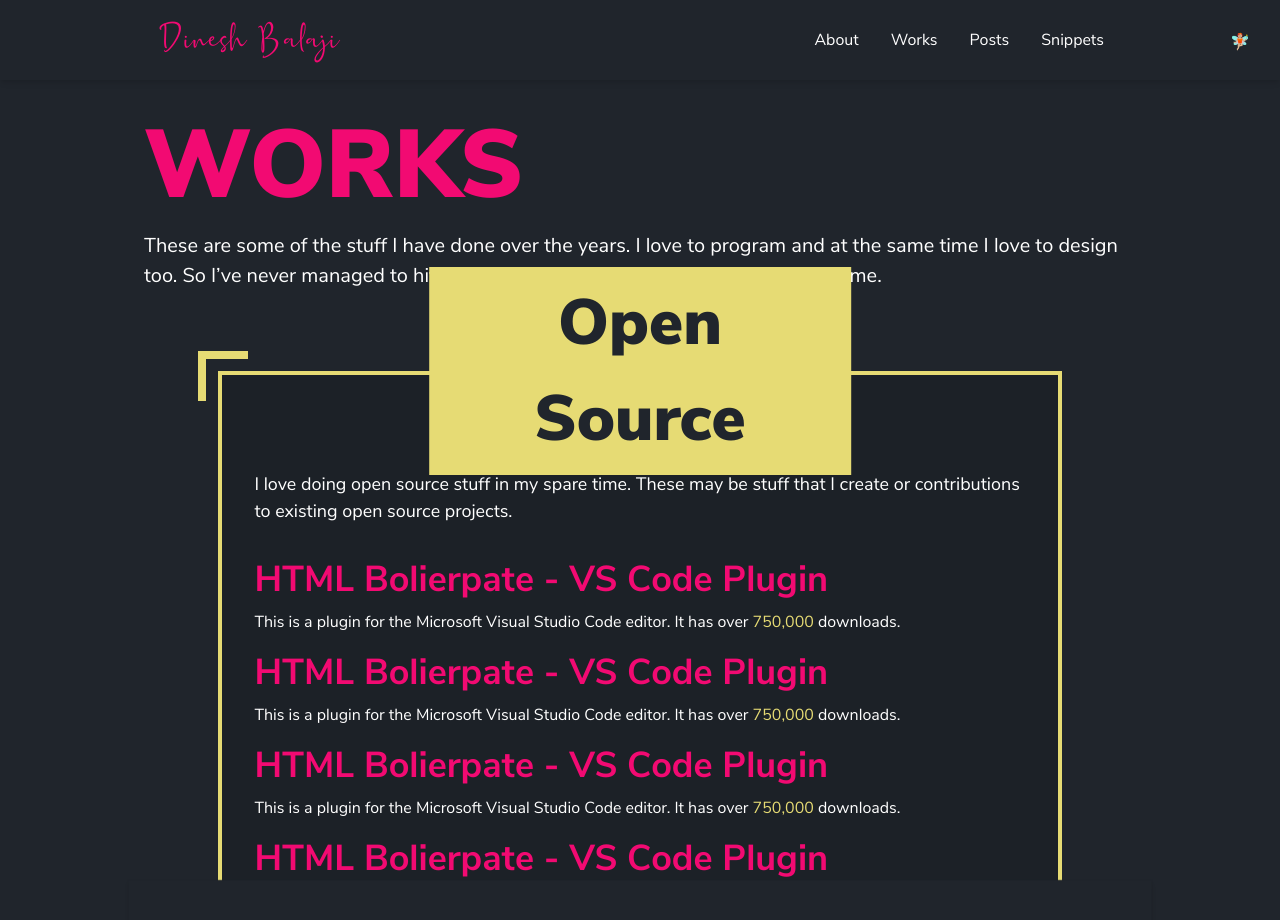
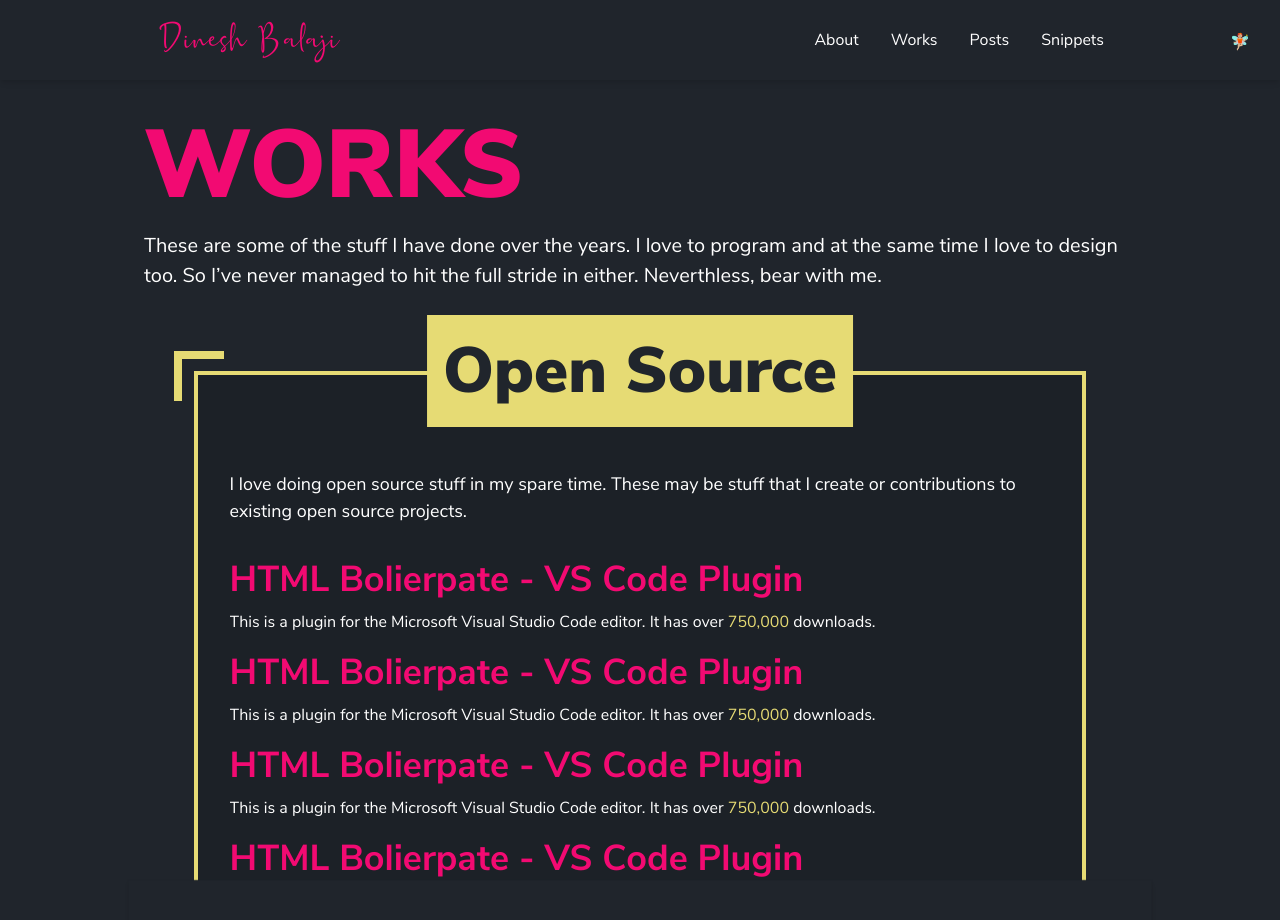
Before and after one commit to sidthesloth92/db-portfolio, a Next.js app: page /works in a window 1280 px wide. Shown: the top 920 px of the page. Built offline with nearby package versions, Linux system fonts and the light colour scheme.

Commit message:
fix(works): increase slider width to have tile in one line

```diff
--- a/src/works/components/works-slider/WorksSlider.tsx
+++ b/src/works/components/works-slider/WorksSlider.tsx
@@ -55,7 +55,7 @@ const WorksSlider: React.FC<WorksSliderProps> = ({ items }) => {
   return (
     <motion.div
       className="relative m-auto"
-      style={{ height: '70vh', width: '85%', minHeight: '70vh' }}>
+      style={{ height: '70vh', width: '90%', minHeight: '70vh' }}>
       <AnimatePresence exitBeforeEnter>
         <motion.div
           key={item.title}
```
